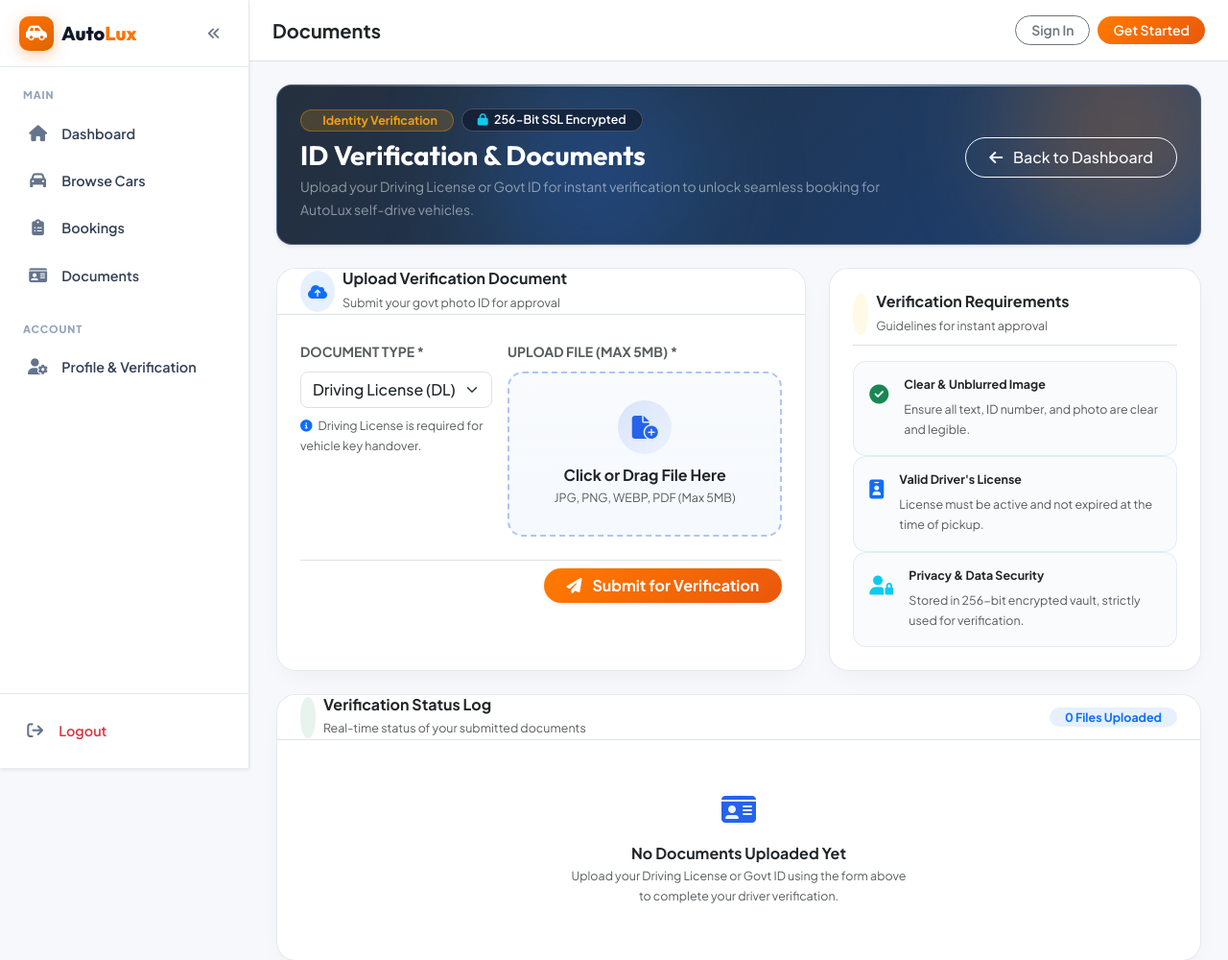
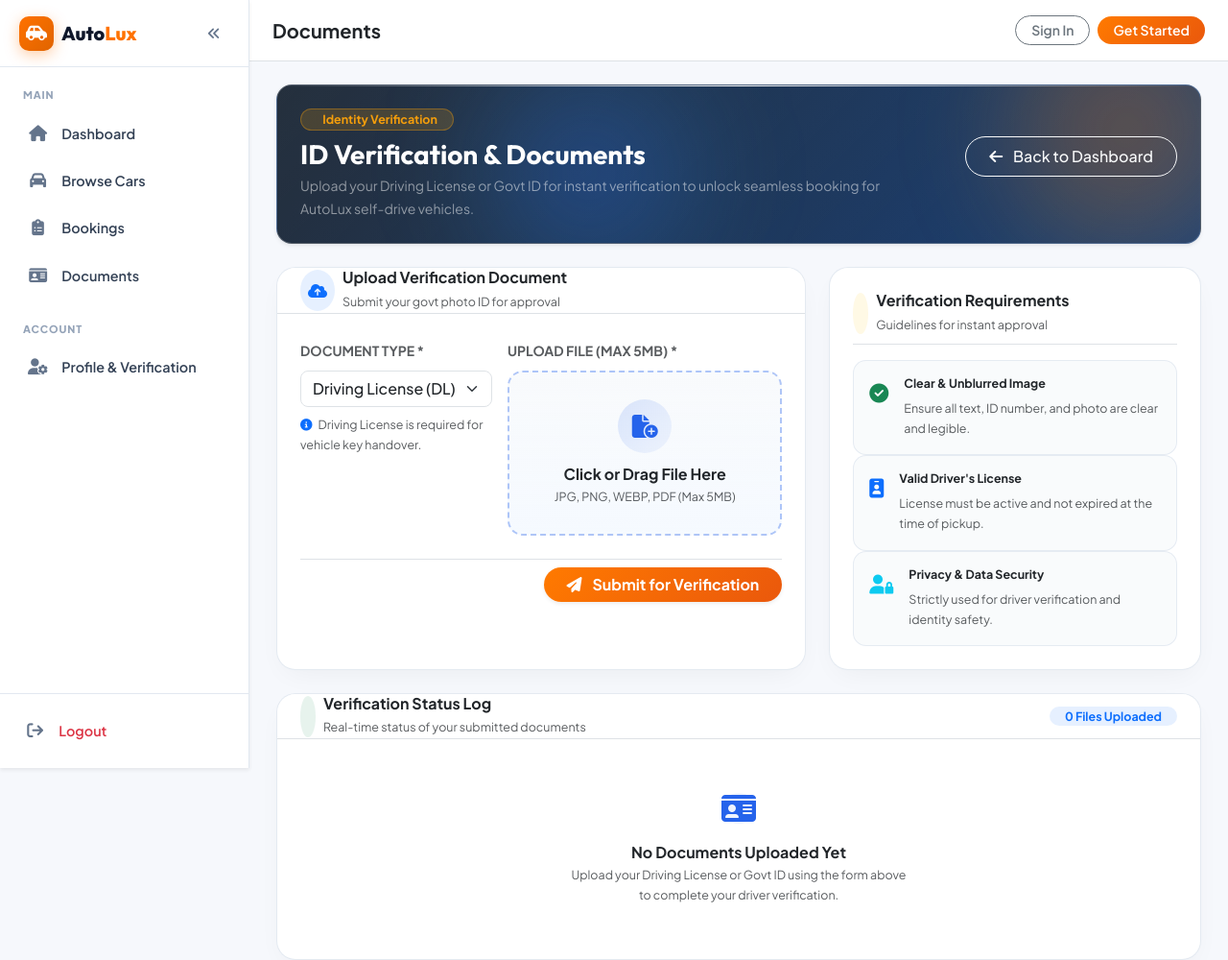
Before and after one commit to Rajann616/car-rental-system, a Laravel app: template resources/views/customer/documents/index.blade.php in a window 1280 px wide. Shown: the top 1000 px of the page at 96% size. Run offline with Laravel 12, Linux system fonts and the light colour scheme; the template is opened without the code that fills it, so the values that code supplies are empty.

Commit message:
fix: remove 256-Bit SSL Encrypted badge from documents view

```diff
--- a/resources/views/customer/documents/index.blade.php
+++ b/resources/views/customer/documents/index.blade.php
@@ -243,9 +243,6 @@
                             <span class="badge glass-badge-gold rounded-pill px-3 py-1.5 fs-7 fw-bold">
                                 <i class="fas fa-shield-check me-1"></i> Identity Verification
                             </span>
-                            <span class="badge glass-badge-dark rounded-pill px-3 py-1.5 fs-7 fw-semibold">
-                                <i class="fas fa-lock text-info me-1"></i> 256-Bit SSL Encrypted
-                            </span>
                         </div>
                         <h1 class="fw-bold text-white font-display fs-3 mb-1">ID Verification & Documents</h1>
                         <p class="text-white-50 mb-0 max-w-2xl small">
@@ -377,7 +374,7 @@
                             <div class="text-info fs-5 mt-0.5"><i class="fas fa-user-lock"></i></div>
                             <div>
                                 <h6 class="fw-bold text-dark mb-0.5 fs-7">Privacy & Data Security</h6>
-                                <p class="text-muted mb-0 fs-7">Stored in 256-bit encrypted vault, strictly used for verification.</p>
+                                <p class="text-muted mb-0 fs-7">Strictly used for driver verification and identity safety.</p>
                             </div>
                         </div>
                     </div>
```
